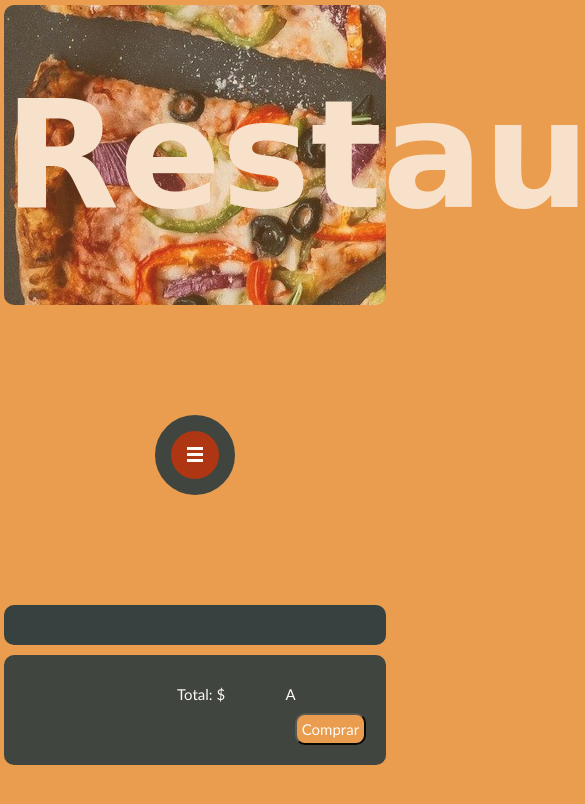
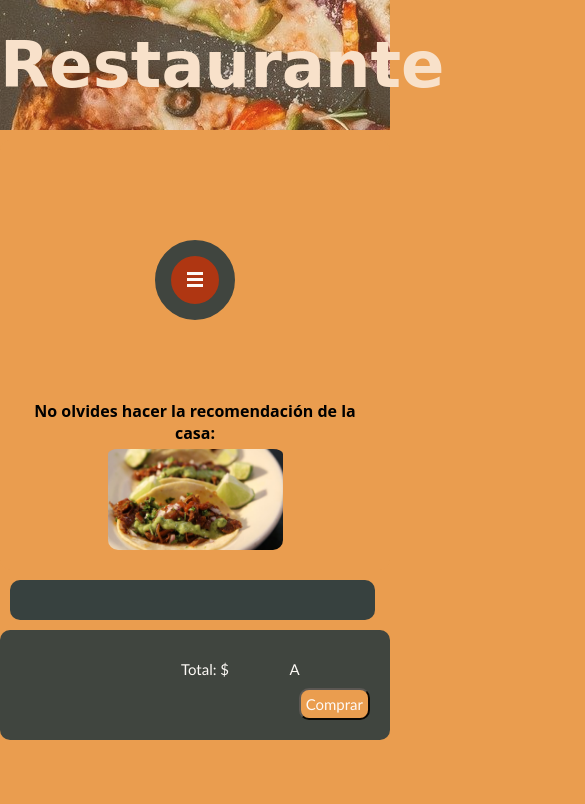
Before and after one commit to Josemago3/Examen_1_Web-, a plain HTML site: page index.html in a window 390 px wide. Shown: the top 804 px of the page, 585 px wide, since content can reach past the window. Drawn offline with Linux system fonts and the light colour scheme; a web font is replaced by a local one.

Commit message:
Responsivo
Se hizo responsivo el diseño

```diff
--- a/file_index.css
+++ b/file_index.css
@@ -2,6 +2,7 @@
     margin: 0;
     padding: 0;
     font-family: 'Open Sans', sans-serif;
+    font-size: 12pt;
 }
 
 body{
@@ -9,9 +10,9 @@ body{
 }
 /* Empieza css de grid*/
 .contenedor{
-    width: 98%;
+    width: 100%;
     max-width: 1300px;
-    margin: 5px auto;
+    margin: 0px auto;
     display: grid;
     grid-gap: 10px;
     grid-template-columns: repeat(5, 1fr);
@@ -30,20 +31,6 @@ body{
 	border-radius: 10px;
 }
 
-@media(max-width: 768px){
-    .contenedor {
-		grid-template-areas:
-                        "header header header header header"
-                        "sidebar sidebar sidebar sidebar sidebar"
-						"contenido contenido contenido contenido contenido"
-                        "footer footer footer footer footer";
-	}
-    .contenedor .header{
-        margin:0 auto;
-    width: 100%;
-    height: 300px;
-    }
-}
 /* Empieza css de grid*/
 /* Empieza css de header*/
 .contenedor .header{
@@ -60,20 +47,21 @@ body{
     justify-content: center;
     align-content: center;
     flex-direction: column;
-    border-radius: 10px;
+    /*border-radius: 10px;*/
 }
 
 h1{
     font-family: 'Ballet', cursive;
     color: white;
     text-align: center;
-    font-size: 150px;
+    font-size: 10rem;
 }
 /* Termina css de header*/
 /* Empieza css de contenido*/
 .contenedor .contenido{
     grid-area: contenido;
     background: #37413f;
+    margin-right: 15px;
 }
 
 table{
@@ -126,6 +114,7 @@ th, td{
     background-color: #414f5e;
     background: #37413f;
     opacity: .95;
+
 }
 
 .foot{
@@ -154,36 +143,78 @@ button{
     border-radius: 10px;
 	padding: 5px;
 }
+
+.sidebar .sidebar__img{
+    padding-top: 5px;
+    border-radius: 10px;
+}
+.sidebar .sidebar__h5{
+    text-align: left;
+}
 /* Termina css de footer*/
+/*Empieza el diseño responsivo para moviles*/
+@media(max-width: 768px){
+    .contenedor {
+		grid-template-areas:
+                        "header header header header header"
+                        "sidebar sidebar sidebar sidebar sidebar"
+						"contenido contenido contenido contenido contenido"
+                        "footer footer footer footer footer";
+	}
+    .contenedor .header{
+        box-sizing: border-box;
+        margin:0 auto;
+        width: 100%;
+        height: 300px;
+    }
+    h1{
+        font-size: 4rem;
+    }
 
-/*#663315 color cafe
- #EAA177 color carne
-
- #664F41
- #EA9D4F
+    .contenedor .header{
+        height: 130px;
+    }
+    .sidebar .sidebar__img{
+        width: 50%;
+    }
+    .sidebar .sidebar__h5{
+        text-align: center;
+    }
+    .contenedor .contenido{
+        margin-left: 10px;
+    }
+}
 
 
 
- <canvas id="fondo_Header" width="100%">
-            </canvas>
-            <script>
-                var c = document.getElementById("fondo_Header");
-                var ctx = c.getContext("2d");
-                var img = new Image();
-                img.src = "imagenes/bar.jpg"
-                img.onload = function(){
-                    c.width = img.width;
-                    ctx.drawImage(img, 0, 0);
-                }
-            </script>
+/*
+.sidebar .sidebar__img{
+        width: 40%;
+        margin-top: 5px;
+        position: absolute;
+        top: 380px;
+        left: 323px;
+    }
+    .sidebar .sidebar__h5{
+        text-align: right;
+        padding-right: 20px;
+    }
+    .sidebar .menu{
+        margin-left: 15px;
+    }
+    h1{
+        font-size: 5em;
+    }
 
+    .contenedor .header{
+        height: 130px;
+    }
+    .sidebar .sidebar__img{
+        width: 40%;
+        margin-top: 5px;
+        display: inline;
+    }
+@media(max-width: 660px){
 
-            position: left;
-    z-index: 50;
-
-    position: left;
-    z-index: 100;
-
-
-
- */
+}
+*/
--- a/index.html
+++ b/index.html
@@ -151,7 +151,8 @@
                         <li><a href="#salir">Salir</a></li>
                     </ul>
                 </nav>
-
+                <h5 class="sidebar__h5">No olvides hacer la recomendación de la casa:</h5>
+                <img class="sidebar__img" src="imagenes/taco.jpg" alt="Un taco arabe de la casa" width="100%">
             </aside>
             <footer class="footer">
                 <p class="foot">Total: $<input class="sBorde" type ="text" id="T3" size="15" maxlength="15" value = "A" readonly disabled/></p>
```
Also changed, not shown: imagenes/taco.jpg (added).
